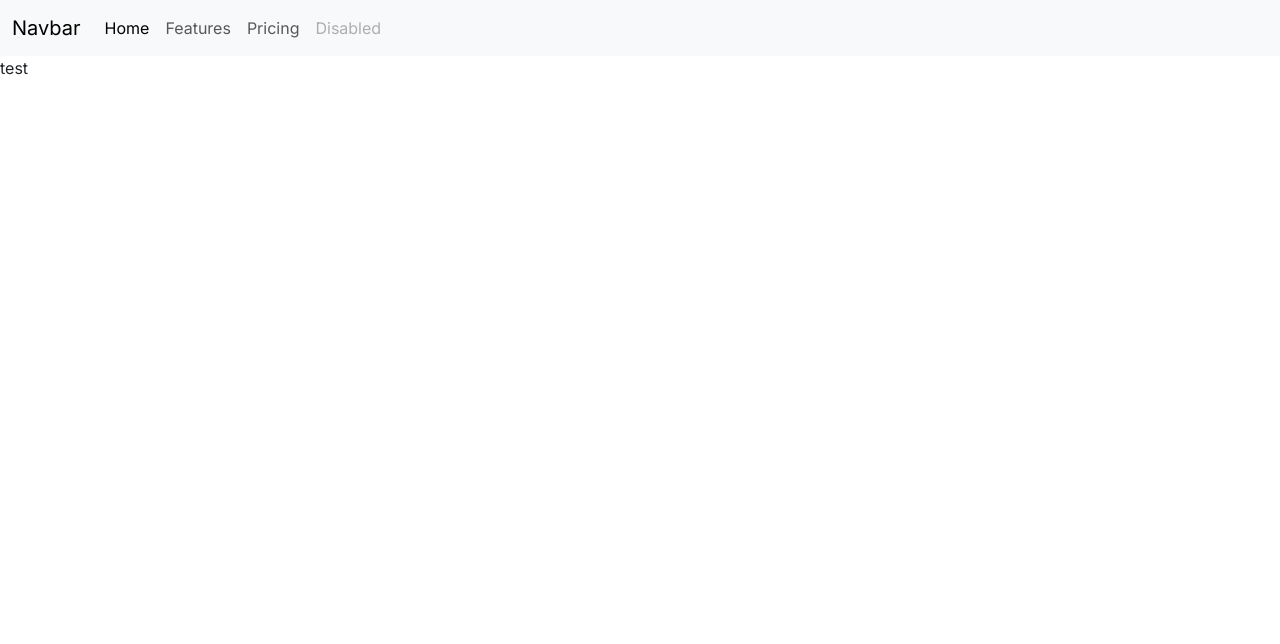
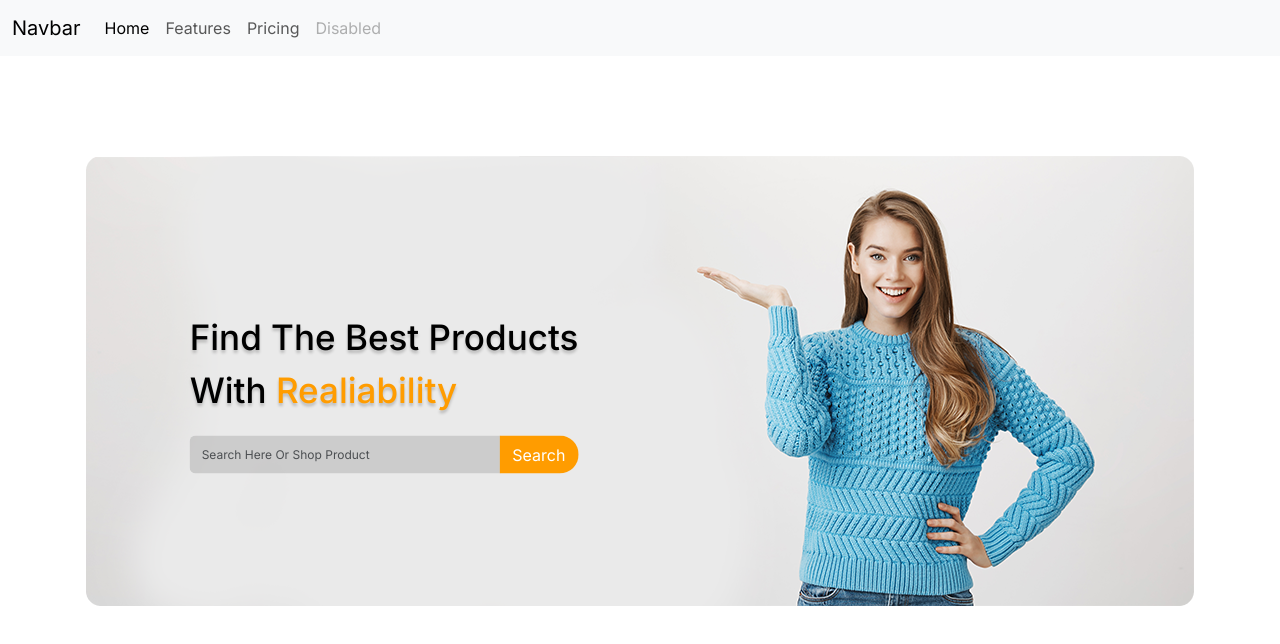
Before and after one commit to FJR-Overlogic/nextts-ovlomarket, a Next.js app: page / in a window 1280 px wide. Shown: the top 644 px of the page. Built offline with nearby package versions, Linux system fonts and the light colour scheme.

Commit message:
add: header to home page

```diff
--- a/src/app/page.tsx
+++ b/src/app/page.tsx
@@ -1,10 +1,11 @@
 import Image from 'next/image'
 import styles from './page.module.css';
+import Header from '@/components/elements/header/header';
 
 export default function Home() {
   return (
     <div>
-      test
+      <Header/>
     </div>
    );
   }
```
